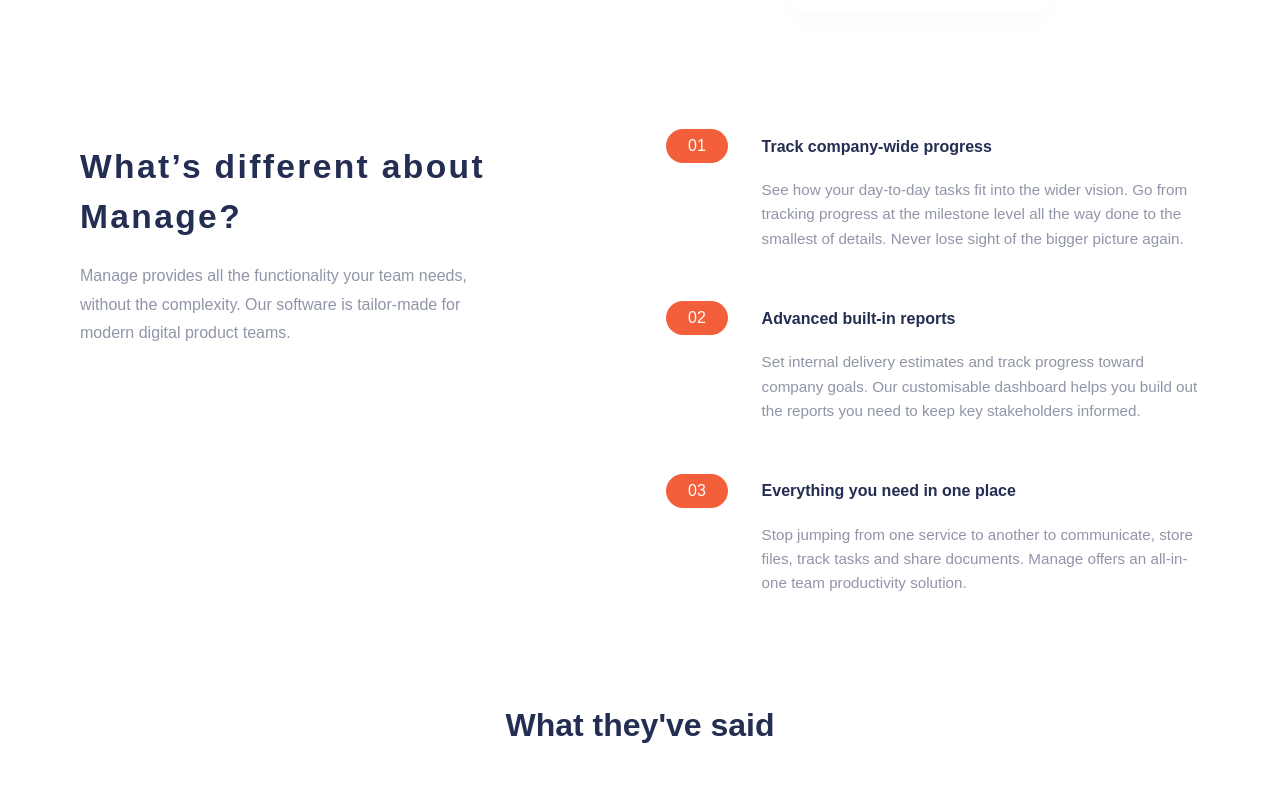
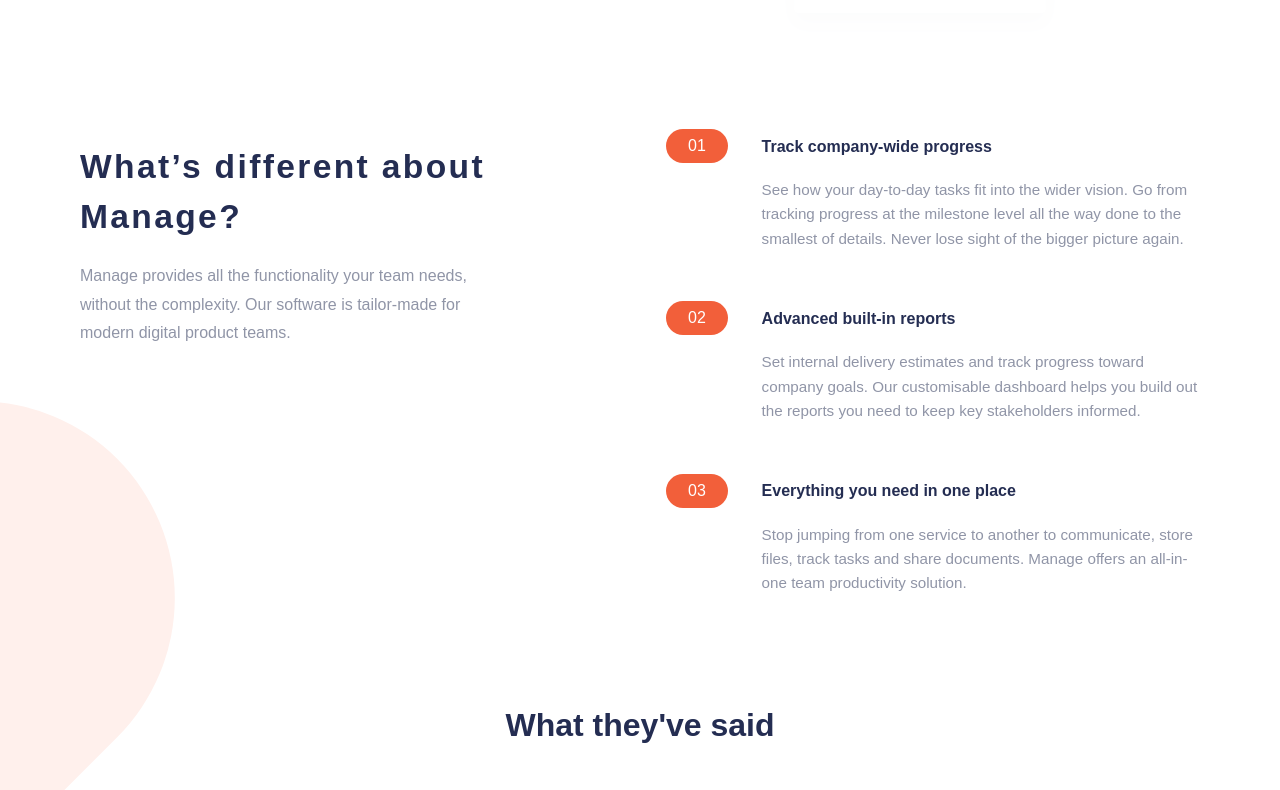
Before and after one commit to Saby22/manage-landing-page, a plain HTML site: page index.html in a window 1280 px wide. Shown: the part 609-1399 px from the top of the page. Drawn offline with Linux system fonts and the light colour scheme; a web font is replaced by a local one.

Commit message:
Added the pointers section BG and made it responsive

```diff
--- a/index.html
+++ b/index.html
@@ -82,7 +82,7 @@
     <!-- HERO SECTION END -->
 
     <!-- POINTERS SECTION START -->
-    <section>
+    <section class="pointers-bg">
         <div class="info-and-pointers">
             <div class="info">
                 <div class="info-text">
--- a/styles/sass/_bottomCTA.scss
+++ b/styles/sass/_bottomCTA.scss
@@ -105,6 +105,7 @@
             background: white;
             font-weight: 700;
             padding: 1rem 1.6rem;
+            z-index: 2;
         }
 
         .cta-btn:hover{
--- a/styles/sass/_infoAndPointers.scss
+++ b/styles/sass/_infoAndPointers.scss
@@ -1,3 +1,59 @@
+.pointers-bg::before{
+    content: '';
+    width: 2460px;
+    height: 810px ;
+    position: absolute;
+    top: 0;
+    left: 0;
+    right: 0;
+    margin: 0 auto;
+    z-index: -1;
+    background: url(../../images/bg-tablet-pattern.svg);
+    background-repeat: no-repeat;
+    background-size: 735px;
+    background-position: left -20px bottom -330px;
+
+    @include max-width(2460px){
+        width: 100%;
+        background-position: left -270px bottom -200px;
+    }
+
+    @include max-width(1640px){
+        background-position: left -440px bottom -200px;
+    }
+
+    @include max-width(1440px){
+        background-position: left -560px bottom -200px;
+    }
+
+    @include max-width(971px){
+        display:none;
+    }
+}
+
+.pointers-bg::after{
+    content: '';
+    width: 100%;
+    height: 365px;
+    position: absolute;
+    top: -335px;
+    left: 0;
+    right: 0;
+    margin: 0 auto;
+    z-index: -1;
+    background: url(../../images/bg-tablet-pattern.svg);
+    background-repeat: no-repeat;
+    background-size: 370px;
+    background-position: right -220px top -40px;
+
+    @include min-width(435px){
+        display: none;
+    }
+}
+
+.pointers-bg{
+    position: relative;
+}
 .info-and-pointers{
     display: flex;
     flex-direction: column;
--- a/styles/sass/style.scss
+++ b/styles/sass/style.scss
@@ -1,6 +1,5 @@
 @import 'config';
 @import 'nav';
-@import 'background';
 @import 'hero';
 @import 'infoAndPointers';
 @import 'carousel';
```
Also changed, not shown: styles/sass/_background.scss (deleted, +0 -17 lines), styles/css/style.css, 1 other file.
